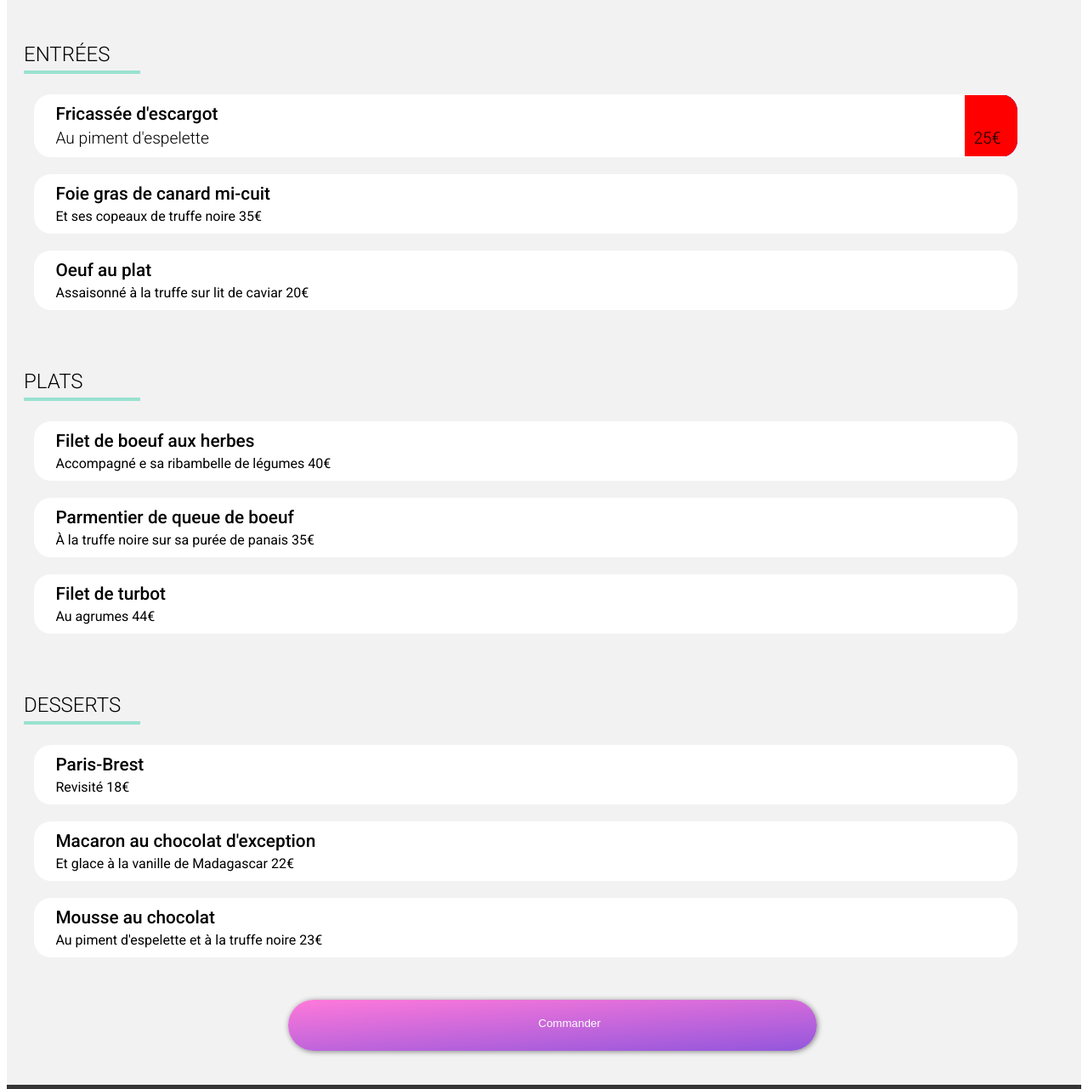
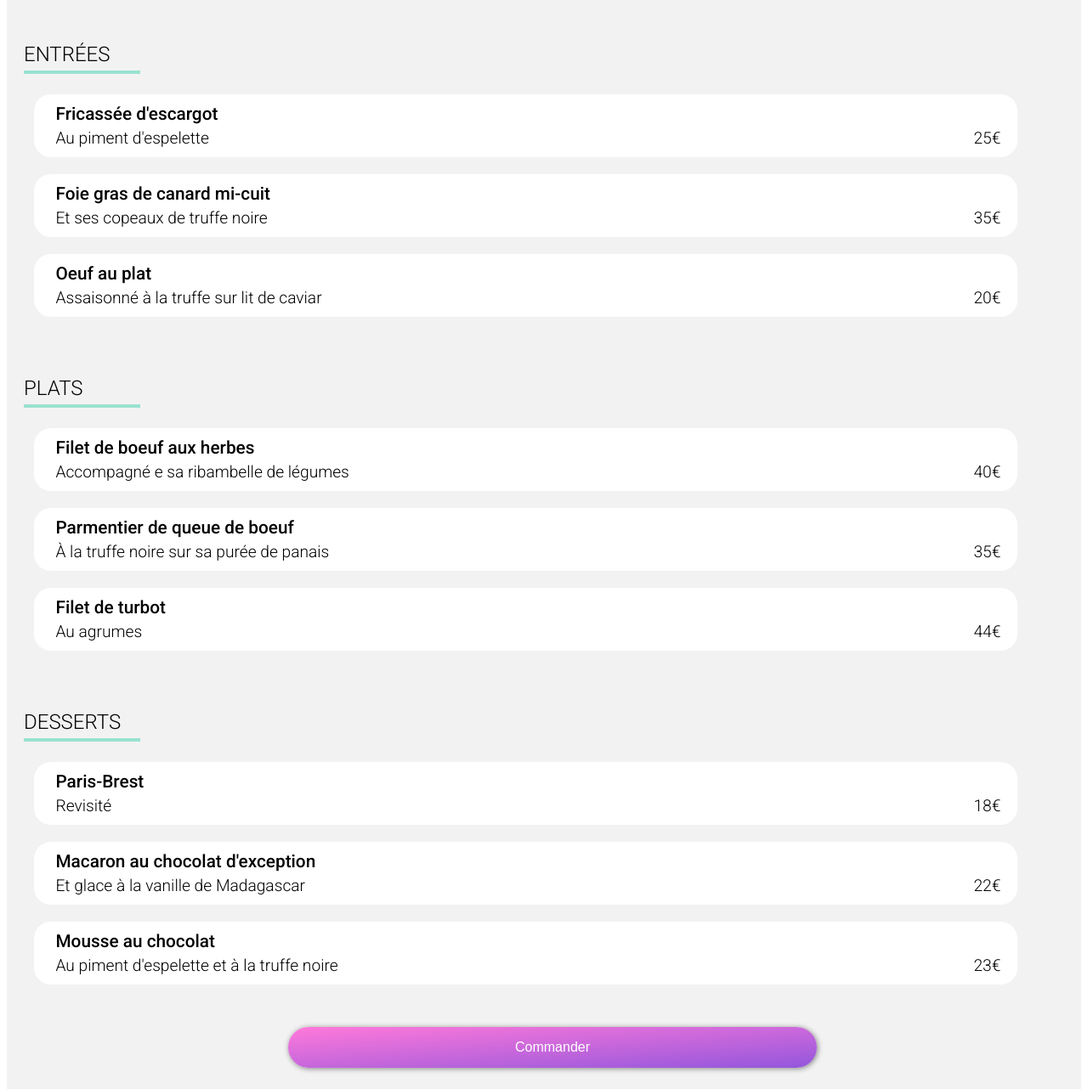
Before and after one commit to kevtho54/projet_ohmyfood, a website: page La_palette_du_goût/La_palette_du_goût.html in a window 1280 px wide. Shown: the part 418-1700 px from the top of the page at 85% size. Drawn offline with Linux system fonts and the light colour scheme; a web font is replaced by a local one.

Commit message:
ajout de l'animation sur les cartes

```diff
--- a/La_palette_du_goût/La_palette_du_goût.html
+++ b/La_palette_du_goût/La_palette_du_goût.html
@@ -35,61 +35,139 @@
       </div>
       <section class="repas">
       <section class="entree">
+        <!-- entrée -->
         <h3>ENTRÉES</h3>
-        <div class="fricassee">
+
+       <!-- card fricassée d'escargot -->
+        <div class="menu">
           <div class="description_menu">
           <h4>Fricassée d'escargot</h4>
           <p>Au piment d'espelette </p>
          </div>
          <div class="prix_check">
           <p class="prix">25€</p>
-          <p class="check">check</p>
+          <div class="check">
+          <i class="rotate-in-center iconecheck fa fa-check"></i>
           </div>
-
         </div>
-        <div class="foie_gras">
+        </div>
+        <!-- card foie gras de canard -->
+        <div class="menu">
+          <div class="description_menu">
           <h4>Foie gras de canard mi-cuit</h4>
-          <p>Et ses copeaux de truffe noire <span>35€</span></p>
+          <p>Et ses copeaux de truffe noire</p>
           </div>
-        <div class="oeuf">
+          <div class="prix_check">
+            <p class="prix">35€</p>
+            <div class="check">
+            <i class="rotate-in-center iconecheck fa fa-check"></i>
+            </div>
+          </div>
+        </div>
+        <!-- card oeuf au plat -->
+        <div class="menu">
+          <div class="description_menu">
            <h4>Oeuf au plat</h4>
-          <p>Assaisonné à la truffe sur lit de caviar <span>20€</span></p>
+           <p>Assaisonné à la truffe sur lit de caviar</p>
+         </div>
+         <div class="prix_check">
+           <p class="prix">20€</p>
+          <div class="check">
+          <i class="rotate-in-center iconecheck fa fa-check"></i>
+          </div>
+        </div>
       </div>
       </section>
+      <!-- section PLATS -->
       <section class="plats">
         <h3>PLATS</h3>
         <div class="plats">
-          <div class="filet_de_boeuf">
+        <!--  card filet de boeuf aux herbe -->
+          <div class="menu">
+            <div class="description_menu">
           <h4>Filet de boeuf aux herbes</h4>
-          <p>Accompagné e sa ribambelle de légumes <span>40€</span></p>
+          <p>Accompagné e sa ribambelle de légumes </p>
         </div>
-        <div class="parmentier">
+        <div class="prix_check">
+          <p class="prix">40€</p>
+         <div class="check">
+         <i class="rotate-in-center iconecheck fa fa-check"></i>
+         </div>
+       </div>
+      </div>
+      <!-- card parmentier de queue de boeuf -->
+        <div class="menu">
+          <div class="description_menu">
           <h4>Parmentier de queue de boeuf</h4>
-          <p>À la truffe noire sur sa purée de panais <span>35€</span></p>
+          <p>À la truffe noire sur sa purée de panais</p>
         </div>
-        <div class="filet_de_turbot">
+        <div class="prix_check">
+          <p class="prix">35€</p>
+         <div class="check">
+         <i class="rotate-in-center iconecheck fa fa-check"></i>
+         </div>
+       </div>
+      </div>
+      <!-- card filet de turbot -->
+        <div class="menu">
+          <div class="menu_description">
           <h4>Filet de turbot</h4>
-          <p>Au agrumes <span>44€</span></p>
+          <p>Au agrumes</p>
+        </div>
+        <div class="prix_check">
+          <p class="prix">44€</p>
+         <div class="check">
+         <i class="rotate-in-center iconecheck fa fa-check"></i>
+         </div>
+       </div>
       </div>
       </section>
+      <!-- section desserts -->
         <section class="desserts">
           <h3>DESSERTS</h3>
-          <div class="paris_brest">
+          <!-- card paris-brest -->
+          <div class="menu">
+            <div class="menu_description">
             <h4>Paris-Brest</h4>
-            <p>Revisité <span>18€</span></p>
+            <p>Revisité</p>
           </div>
-          <div class="macaron">
+          <div class="prix_check">
+            <p class="prix">18€</p>
+           <div class="check">
+           <i class="rotate-in-center iconecheck fa fa-check"></i>
+           </div>
+         </div>
+          </div>
+          <!-- card macaron au chocolat -->
+          <div class="menu">
+            <div class="description_menu">
             <h4>Macaron au chocolat d'exception</h4>
-            <p>Et glace à la vanille de Madagascar <span>22€</span></p>
+            <p>Et glace à la vanille de Madagascar</p>
           </div>
-          <div class="mousse">
+          <div class="prix_check">
+            <p class="prix">22€</p>
+           <div class="check">
+           <i class="rotate-in-center iconecheck fa fa-check"></i>
+           </div>
+         </div>
+        </div>
+        <!-- card mousse au chocolat -->
+          <div class="menu">
+            <div class="description_menu">
             <h4>Mousse au chocolat</h4>
-            <p>Au piment d'espelette et à la truffe noire <span>23€</span></p>
+            <p>Au piment d'espelette et à la truffe noire</p>
+          </div>
+          <div class="prix_check">
+            <p class="prix">23€</p>
+           <div class="check">
+           <i class="rotate-in-center iconecheck fa fa-check"></i>
+           </div>
+         </div>
           </div>
       </div>
       </section>
       <button>
-      <p>Commander</p>
+      <p class="button">Commander</p>
       </button>
       </section>
     </main>
--- a/La_palette_du_goût/style.scss
+++ b/La_palette_du_goût/style.scss
@@ -1,7 +1,8 @@
 @use "../sass/utils/mixin.scss";
 @use "../sass/utils/variable.scss" as v;
 @use "../sass/layout/footer.scss";
-
+@use "../sass/utils/animations.scss";
+@use "../sass/pages/La_palette_du_gout.scss";
 @import url("https://fonts.googleapis.com/css2?family=Roboto:wght@300;400;500&display=swap");
 @import url("https://fonts.googleapis.com/css2?family=Shrikhand&display=swap");
 html {
@@ -12,6 +13,7 @@ html {
 * {
   box-sizing: border-box;
 }
+
 header {
   font-family: "Shrikhand", cursive;
   text-align: center;
@@ -99,6 +101,9 @@ header {
     width: 11%;
   }
   h4 {
+    text-overflow: ellipsis;
+    overflow: hidden;
+    white-space: nowrap;
     font-size: 1.3rem;
     font-weight: 500;
     margin: 0px;
@@ -106,48 +111,66 @@ header {
     padding-top: 10px;
   }
   p {
+    text-overflow: ellipsis;
+    overflow: hidden;
+    white-space: nowrap;
     margin: 0px;
     padding: 5px 10px 10px 10px;
   }
-  .fricassee {
+  .menu {
     display: flex;
     font-weight: lighter;
     font-size: 1.2rem;
     overflow: hidden;
 
+    .description_menu {
+      text-overflow: ellipsis;
+      overflow: hidden;
+      white-space: nowrap;
+    }
+
     .prix_check {
       display: flex;
       margin-left: auto;
-      margin-right: -51px;
-      background-color: blue;
+      margin-right: -91px;
+      transition: all 1s;
+      border-radius: 0px 20px 20px 0px;
       .prix,
       .check {
+        text-overflow: ellipsis;
+        overflow: hidden;
+        white-space: nowrap;
         display: flex;
         align-items: flex-end;
-        background-color: red;
         margin: 0px;
       }
       .prix {
         padding-right: 20px;
       }
       .check {
-        width: 50px;
+        width: 90px;
         background-color: v.$color-tertiary;
+        margin-right: 0;
       }
     }
-    &:hover .prix_check {
-      margin-right: 0;
+    &:hover {
+      .prix_check {
+        margin-right: 0;
+      }
+      i {
+        animation: fa-check 1s ease-in-out;
+      }
+    }
+
+    .fa-check {
+      border-radius: 50%;
+      padding: 7px;
+      margin: auto;
+      background-color: white;
+      color: v.$color-tertiary;
     }
   }
-  .fricassee,
-  .foie_gras,
-  .oeuf,
-  .filet_de_boeuf,
-  .parmentier,
-  .filet_de_turbot,
-  .paris_brest,
-  .mousse,
-  .macaron {
+  .menu {
     border-radius: 20px;
     margin-bottom: 20px;
     margin-left: 1%;
@@ -162,9 +185,11 @@ header {
     margin-right: auto;
     margin-top: 30px;
     margin-bottom: 40px;
-    p {
-      padding-left: 50px;
+    .button {
+      padding-left: 0px;
       margin: auto;
+      font-size: 1rem;
+      padding: 0;
     }
   }
   button:hover {
```
Also changed, not shown: La_palette_du_goût/style.css, 1 other file. Lines whose indentation alone changed are shown as unchanged.
